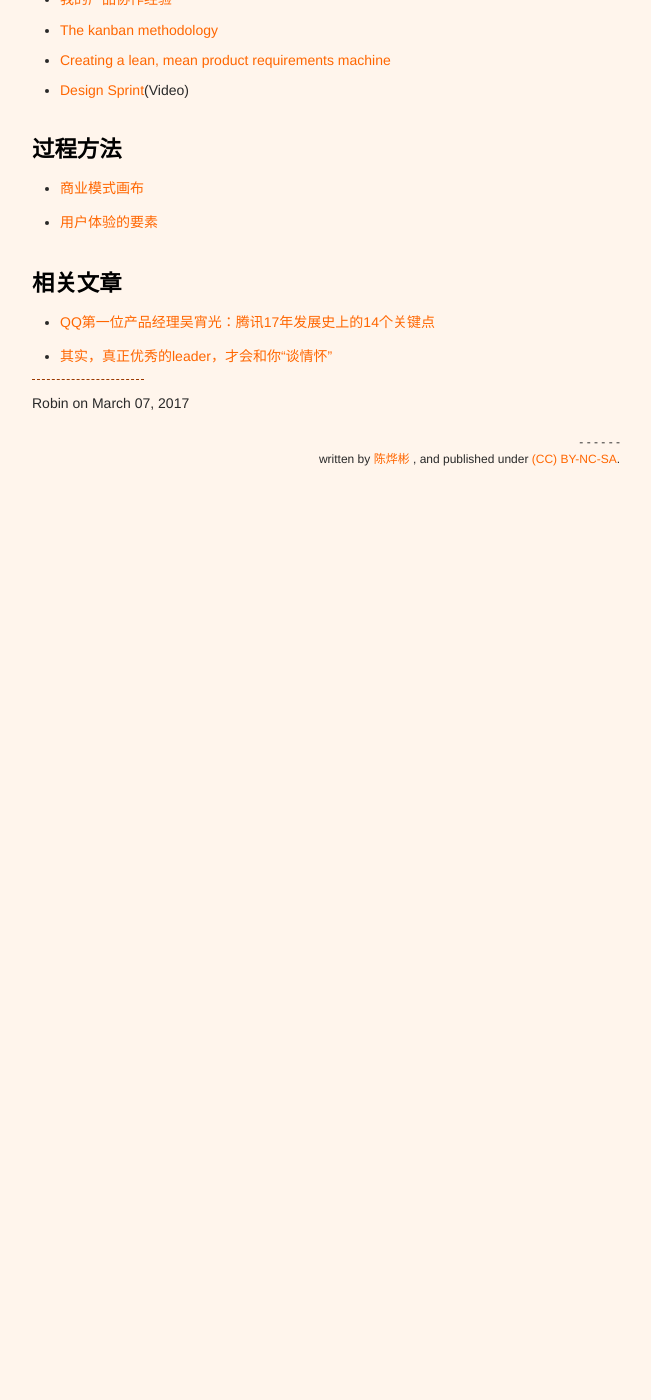
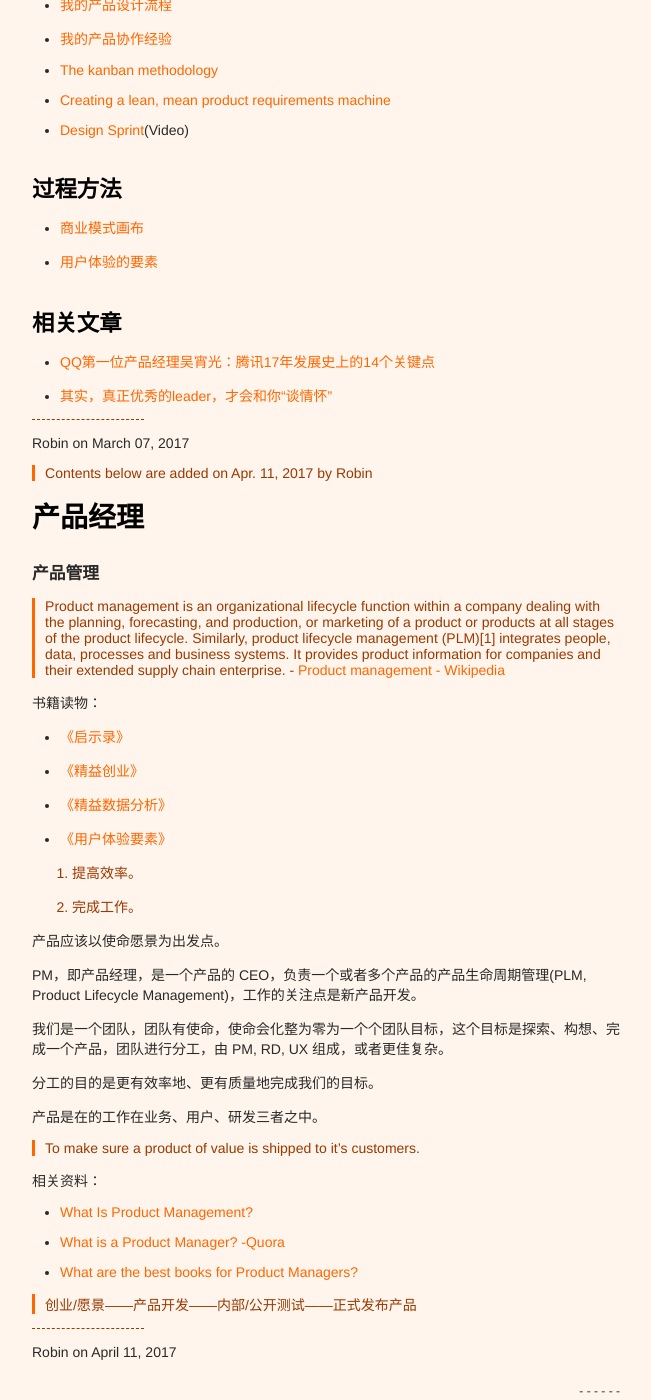
Before and after one commit to xianyuxmu/xianyuxmu.github.io, a Jekyll site: the page built from _posts/2017-03-07-products.md, in a window 1280 px wide and 1400 px high, scrolled down 814 px. Shown: the whole window, without its empty margins (314-965 px from the left). Built offline with Jekyll 4.4.1, drawn with Linux system fonts in a browser that asks for light colours; comment, search, counter and statistics services are not loaded; before the commit the page ends 1350 px from its top, so only the background shows below that.

Commit message:
add new contents

```diff
--- a/_posts/2017-03-07-products.md
+++ b/_posts/2017-03-07-products.md
@@ -9,6 +9,8 @@ tags:
 - 产品
 
 ---
+
+# 产品
 
 > 该文章是我在思考“产品”过程中的一些点！
 
@@ -59,3 +61,49 @@ tags:
 ----
 
 Robin on March 07, 2017
+
+> Contents below are added on Apr. 11, 2017 by Robin
+
+# 产品经理
+
+### 产品管理
+
+> Product management is an organizational lifecycle function within a company dealing with the planning, forecasting, and production, or marketing of a product or products at all stages of the product lifecycle. Similarly, product lifecycle management (PLM)[1] integrates people, data, processes and business systems. It provides product information for companies and their extended supply chain enterprise. - [Product management - Wikipedia](https://en.wikipedia.org/wiki/Product_management)
+
+
+书籍读物：
+
+- [《启示录》](https://book.douban.com/subject/5914587/)
+- [《精益创业》](https://book.douban.com/subject/10945606/)
+- [《精益数据分析》](https://book.douban.com/subject/26278639/)
+- [《用户体验要素》](https://book.douban.com/subject/6523997/)
+
+
+1. 提高效率。
+2. 完成工作。
+
+
+产品应该以使命愿景为出发点。
+
+PM，即产品经理，是一个产品的 CEO，负责一个或者多个产品的产品生命周期管理(PLM, Product Lifecycle Management)，工作的关注点是新产品开发。
+
+
+我们是一个团队，团队有使命，使命会化整为零为一个个团队目标，这个目标是探索、构想、完成一个产品，团队进行分工，由 PM, RD, UX 组成，或者更佳复杂。
+
+分工的目的是更有效率地、更有质量地完成我们的目标。
+
+产品是在的工作在业务、用户、研发三者之中。
+
+> To make sure a product of value is shipped to it's customers.
+
+相关资料：
+
+- [What Is Product Management?](https://www.slideshare.net/mokriya/what-is-product-management-61353217)
+- [What is a Product Manager? -Quora](https://www.quora.com/What-is-a-Product-Manager)
+- [What are the best books for Product Managers?](https://www.quora.com/What-are-the-best-books-for-Product-Managers)
+
+> 创业/愿景——产品开发——内部/公开测试——正式发布产品
+
+----
+
+Robin on April 11, 2017
```
